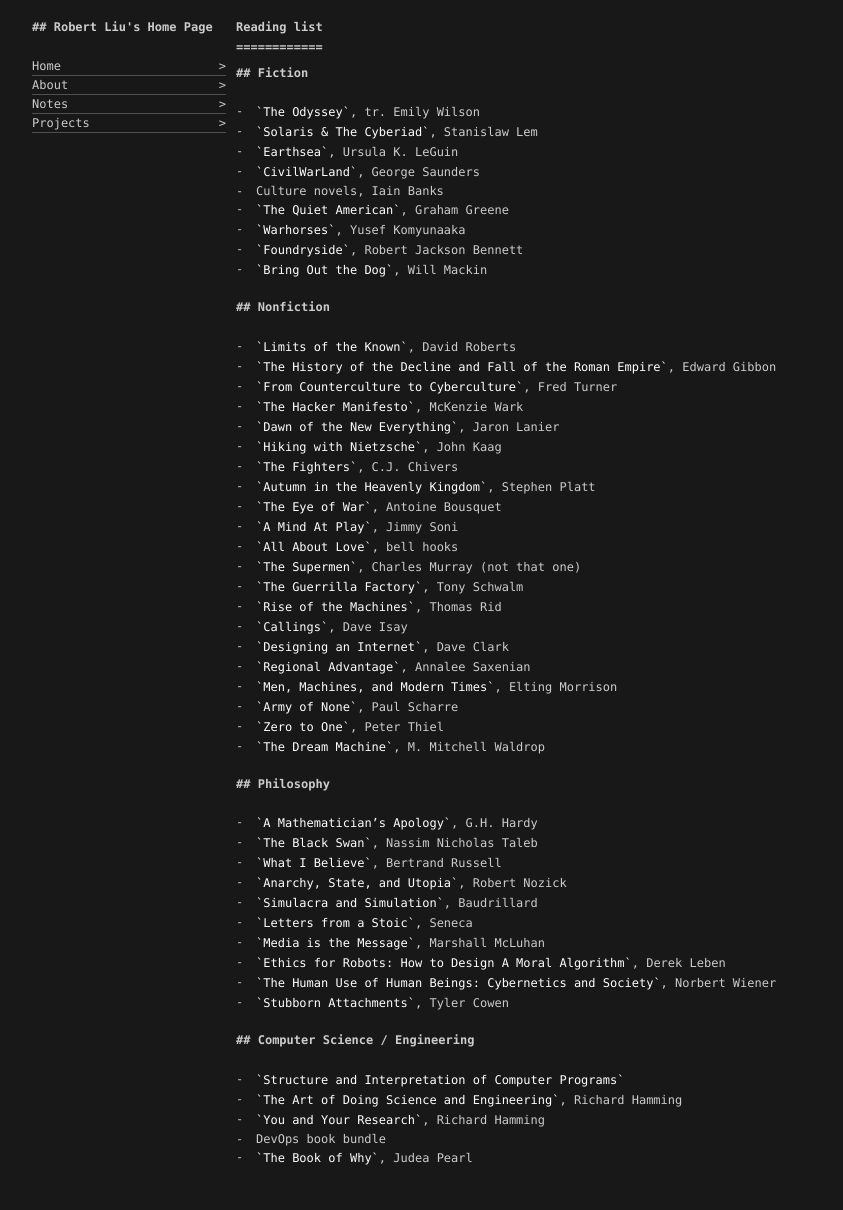
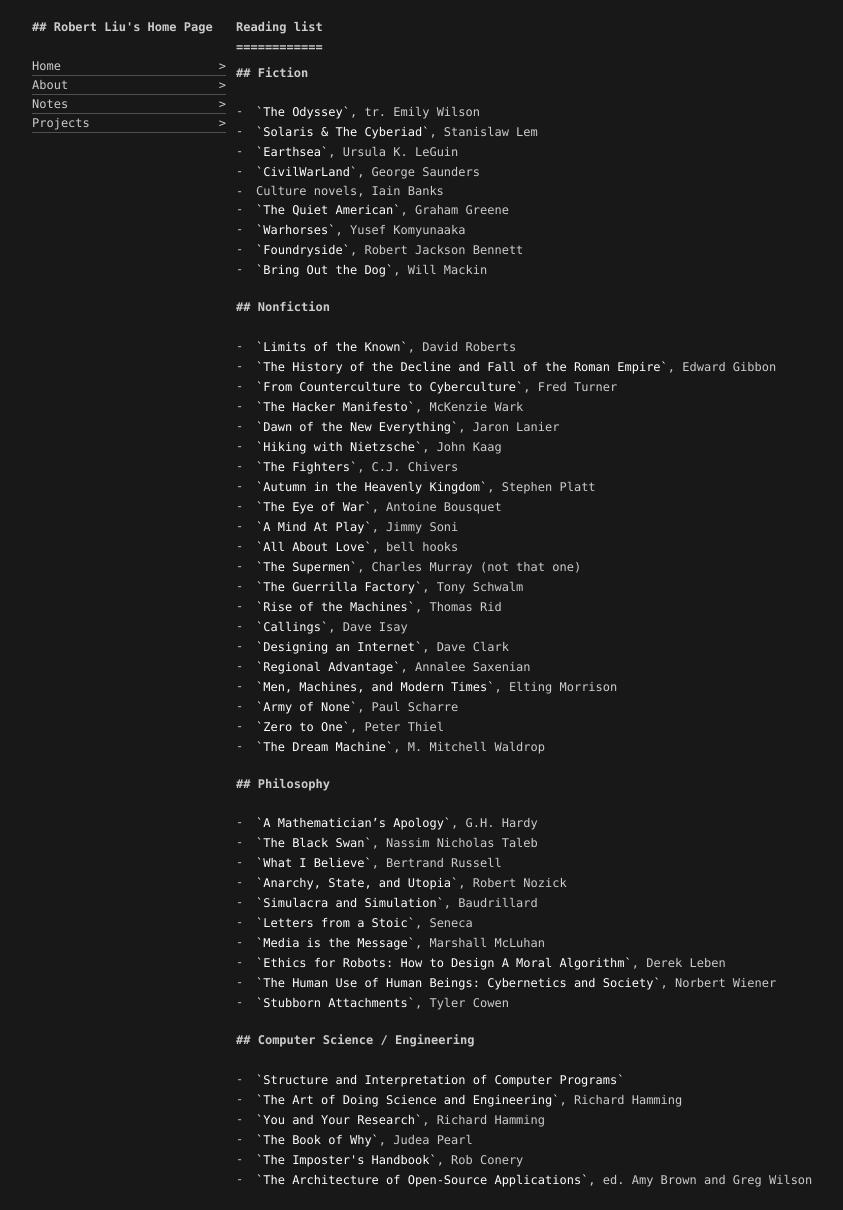
Before and after one commit to rrliu/cordyceptive.github.io, a Jekyll site: the page built from _posts/2019-12-31-reading_list.md, in a window 1280 px wide. Shown: the whole page, without its empty margins (200-1043 px from the left). Built offline with Jekyll 4.4.1, drawn with Linux system fonts in a browser that asks for light colours; before the commit the page ends 1188 px from its top, so only the background shows below that.

Commit message:
update reading list

```diff
--- a/_posts/2019-12-31-reading_list.md
+++ b/_posts/2019-12-31-reading_list.md
@@ -54,5 +54,6 @@ title: Reading list
 - `Structure and Interpretation of Computer Programs`
 - `The Art of Doing Science and Engineering`, Richard Hamming
 - `You and Your Research`, Richard Hamming
-- DevOps book bundle
 - `The Book of Why`, Judea Pearl
+- `The Imposter's Handbook`, Rob Conery
+- `The Architecture of Open-Source Applications`, ed. Amy Brown and Greg Wilson
```
